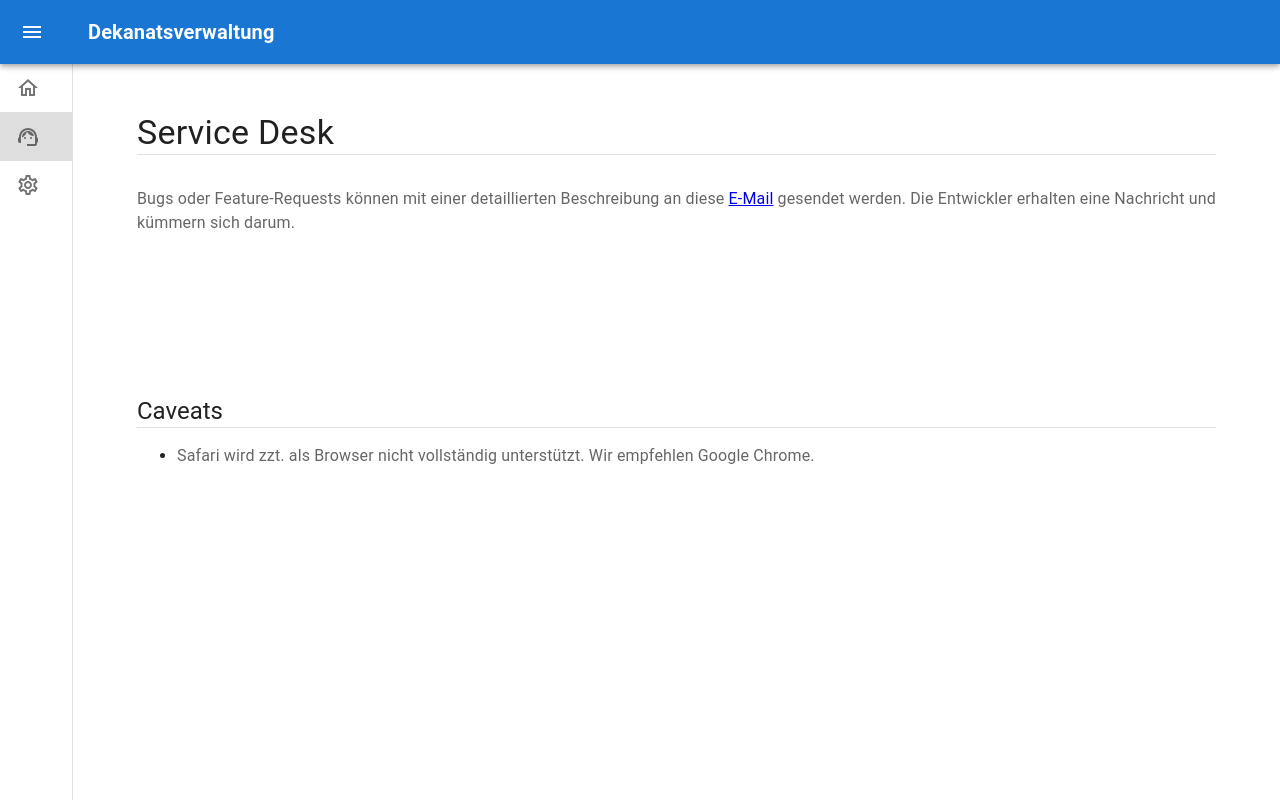
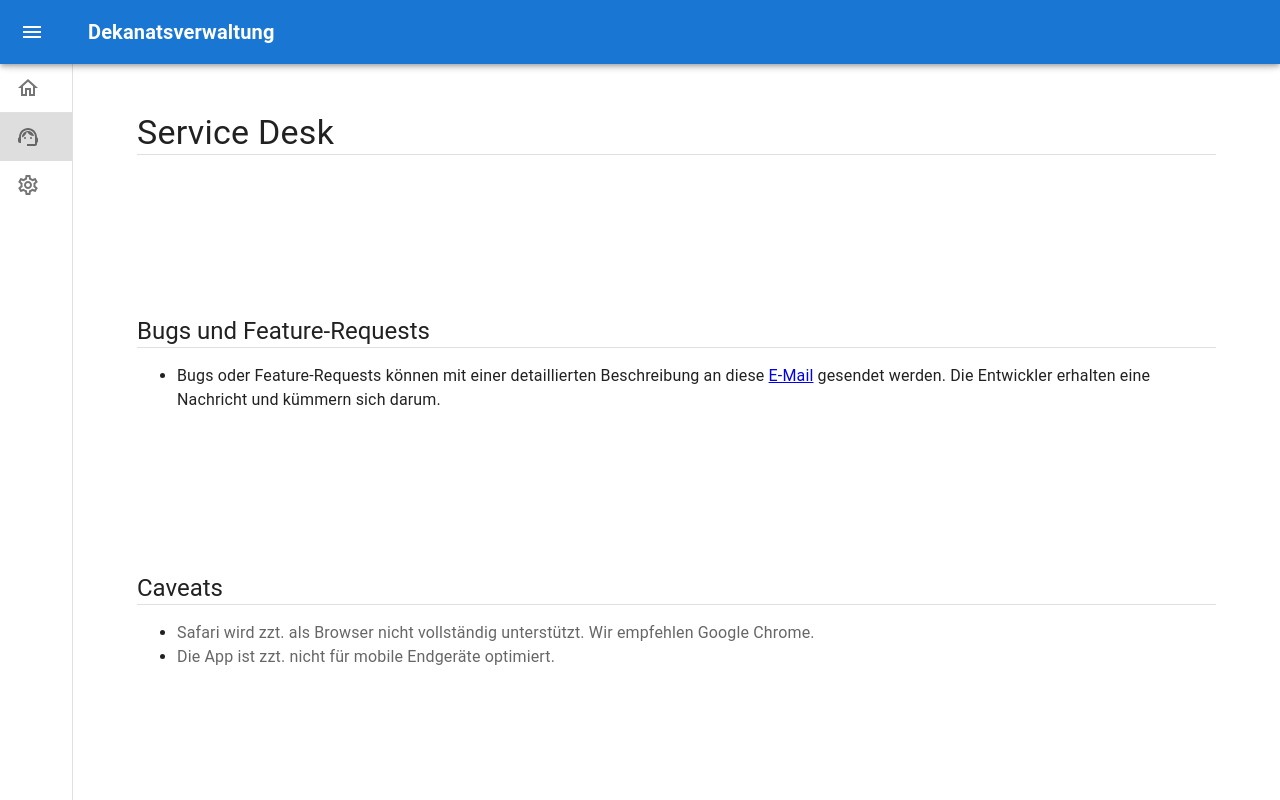
Before and after one commit to intutable/intutable, a Next.js app: page /service-desk in a window 1280 px wide. Built offline with nearby package versions, Linux system fonts and the light colour scheme.

Commit message:
feat(theme): enable dual theme

```diff
--- a/src/pages/_app.tsx
+++ b/src/pages/_app.tsx
@@ -9,25 +9,44 @@ import { SnackbarProvider } from "notistack"
 import { AuthProvider } from "../context/AuthContext"
 import type { AppProps } from "next/app"
 
+type ThemeTogglerContextProps = {
+    toggleColorMode: () => void
+    getTheme: () => PaletteMode
+}
+const ThemeTogglerContext = React.createContext<ThemeTogglerContextProps>(
+    undefined!
+)
+export const useThemeToggler = () => React.useContext(ThemeTogglerContext)
+
 const MyApp = (props: AppProps) => {
     const { Component, pageProps } = props
 
-    // const systemPreferedThemeMode: PaletteMode = useMediaQuery("(prefers-color-scheme: dark)")
-    //     ? "dark"
-    //     : "light"
+    const systemPreferedThemeMode: PaletteMode = useMediaQuery(
+        "(prefers-color-scheme: dark)"
+    )
+        ? "dark"
+        : "light"
 
-    // const [themeMode, setThemeMode] = useState<PaletteMode>(systemPreferedThemeMode)
+    const [themeMode, setThemeMode] = useState<PaletteMode>(
+        systemPreferedThemeMode
+    )
 
-    // const colorMode = useMemo(
-    //     () => ({
-    //         toggleColorMode: () => {
-    //             setThemeMode((prevMode: PaletteMode) => (prevMode === "light" ? "dark" : "light"))
-    //         },
-    //     }),
-    //     [themeMode]
-    // )
+    const colorMode = useMemo(
+        () => ({
+            toggleColorMode: () => {
+                setThemeMode((prevMode: PaletteMode) =>
+                    prevMode === "light" ? "dark" : "light"
+                )
+            },
+            getTheme: () => themeMode,
+        }),
+        [themeMode]
+    )
 
-    // const theme = useMemo(() => createTheme((() => getDesignToken(themeMode))()), [themeMode])
+    const theme = useMemo(
+        () => createTheme((() => getDesignToken(themeMode))()),
+        [themeMode]
+    )
 
     return (
         <>
@@ -41,14 +60,12 @@ const MyApp = (props: AppProps) => {
                 {/* Favicons */}
                 <link rel="icon" type="image/png" href="/favicon.ico" />
                 {/* Safari Tab Bar Style */}
-                <meta
-                    name="theme-color"
-                    content={lightTheme.palette.primary.main}
-                />
+                <meta name="theme-color" content={theme.palette.primary.main} />
             </Head>
 
             <AuthProvider>
-                <ThemeProvider theme={lightTheme}>
+                <ThemeTogglerContext.Provider value={colorMode}>
+                    <ThemeProvider theme={theme}>
                         <SnackbarProvider maxSnack={5}>
                             <CssBaseline />
                             <Layout>
@@ -56,6 +73,7 @@ const MyApp = (props: AppProps) => {
                             </Layout>
                         </SnackbarProvider>
                     </ThemeProvider>
+                </ThemeTogglerContext.Provider>
             </AuthProvider>
         </>
     )
--- a/src/pages/service-desk.tsx
+++ b/src/pages/service-desk.tsx
@@ -1,6 +1,7 @@
 import type { NextPage } from "next"
 import Title from "@components/Head/Title"
 import { Divider, Typography, Box, useTheme, IconButton } from "@mui/material"
+import Link from "@components/Link/Link"
 
 const ServiceDesk: NextPage = () => {
     const theme = useTheme()
@@ -9,20 +10,27 @@ const ServiceDesk: NextPage = () => {
             <Title title="Service Desk" />
             <Typography variant={"h4"}>Service Desk</Typography>
             <Divider />
-            <Typography
-                sx={{
-                    mt: theme.spacing(4),
-                    color: theme.palette.text.secondary,
-                }}
-            >
-                Bugs oder Feature-Requests können mit einer detaillierten
-                Beschreibung an diese{" "}
-                <a href="mailto:contact-project+intutable-dekanat-app-30881788-issue-@incoming.gitlab.com">
-                    E-Mail
-                </a>{" "}
-                gesendet werden. Die Entwickler erhalten eine Nachricht und
-                kümmern sich darum.
+
+            {/* Bugs & Feature-Requests */}
+            <Typography variant={"h5"} sx={{ mt: 20 }}>
+                Bugs und Feature-Requests
             </Typography>
+            <Divider />
+            <ul>
+                <li>
+                    <Typography>
+                        Bugs oder Feature-Requests können mit einer
+                        detaillierten Beschreibung an diese{" "}
+                        <a href="mailto:contact-project+intutable-dekanat-app-30881788-issue-@incoming.gitlab.com">
+                            E-Mail
+                        </a>{" "}
+                        gesendet werden. Die Entwickler erhalten eine Nachricht
+                        und kümmern sich darum.
+                    </Typography>
+                </li>
+            </ul>
+
+            {/* Caveats */}
             <Typography variant={"h5"} sx={{ mt: 20 }}>
                 Caveats
             </Typography>
@@ -38,6 +46,33 @@ const ServiceDesk: NextPage = () => {
                         unterstützt. Wir empfehlen Google Chrome.
                     </Typography>
                 </li>
+                <li>
+                    <Typography
+                        sx={{
+                            color: theme.palette.text.secondary,
+                        }}
+                    >
+                        Die App ist zzt. nicht für mobile Endgeräte optimiert.
+                    </Typography>
+                </li>
+            </ul>
+
+            {/* Versionsverlauf */}
+            <Typography variant={"h5"} sx={{ mt: 20 }}>
+                Versionsverlauf
+            </Typography>
+            <Divider />
+            <ul>
+                <li>
+                    <Typography
+                        sx={{
+                            color: theme.palette.text.secondary,
+                        }}
+                    >
+                        <Link href="/versionhistory/000">0.0.0</Link> vom
+                        xx.xx.2022
+                    </Typography>
+                </li>
             </ul>
         </>
     )
```
Also changed, not shown: src/components/ThemeSwitch/ThemeSwitch.tsx (+21 -28 lines), src/pages/settings.tsx (+25 -1 lines). Lines whose indentation alone changed are shown as unchanged.
